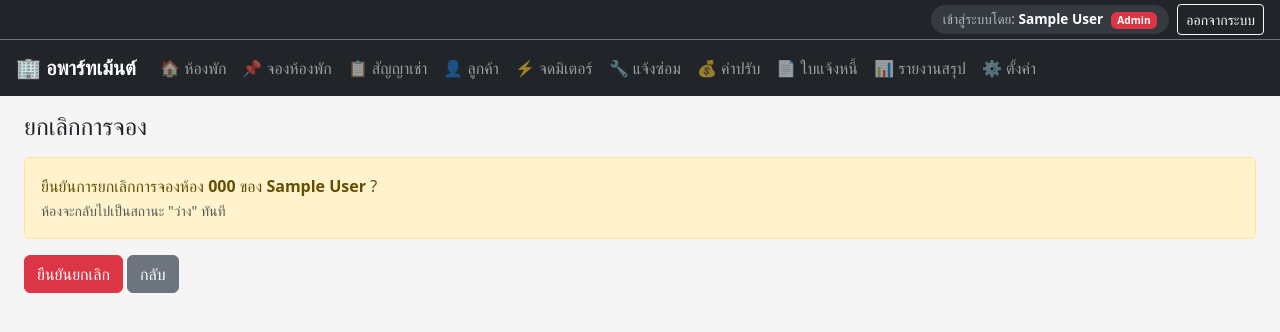
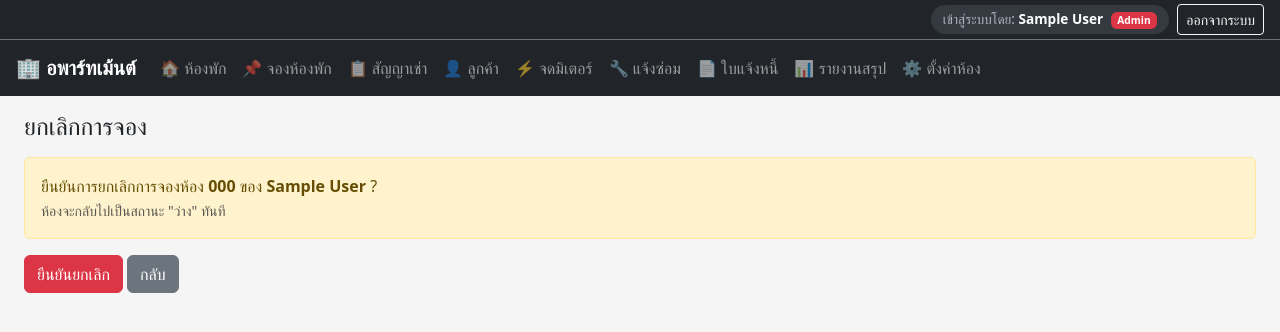
Before and after one commit to Mightycgm/ICT22667-Project, a Django app: page /bookings/1/cancel/ in a window 1280 px wide. Shown: the top 332 px of the page. Run offline with Django 5.2, Linux system fonts and the light colour scheme; a user stored in the database is signed in; tables that the repository leaves empty hold one stand-in row (values such as "Sample post").

Commit message:
hotfix base.html

```diff
--- a/Apartment Management Project/apartment_project/apartment/templates/apartment/base.html
+++ b/Apartment Management Project/apartment_project/apartment/templates/apartment/base.html
@@ -71,17 +71,16 @@
                     <a class="nav-link" href="{% url 'maintenance_list' %}">🔧 แจ้งซ่อม</a>
                 </li>
                 <li class="nav-item">
-                    <a class="nav-link" href="{% url 'invoice_list' %}">💰 ค่าปรับ</a>
-                </li>
-                <li class="nav-item">
                     <a class="nav-link" href="{% url 'invoice_list' %}">📄 ใบแจ้งหนี้</a>
                 </li>
                 <li class="nav-item">
                     <a class="nav-link" href="{% url 'monthly_summary' %}">📊 รายงานสรุป</a>
                 </li>
+                {% if user_role == 'ADMIN' %}
                 <li class="nav-item">
-                    <a class="nav-link" href="#">⚙️ ตั้งค่า</a>
+                    <a class="nav-link" href="{% url 'room_list' %}">⚙️ ตั้งค่าห้อง</a>
                 </li>
+                {% endif %}
             </ul>
         </div>
     </div>
```
